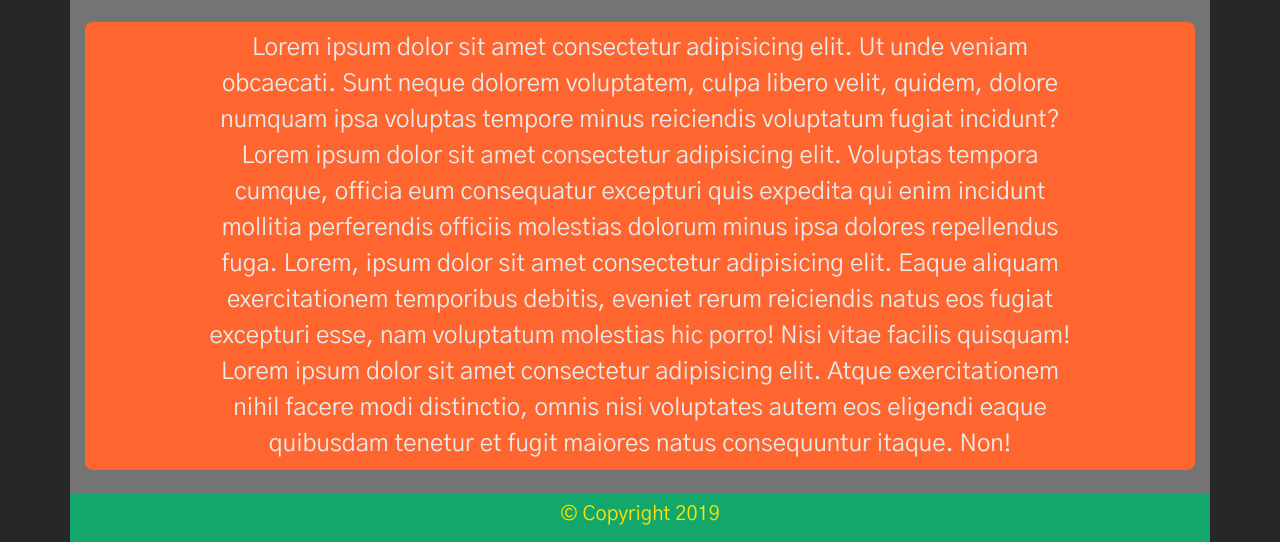
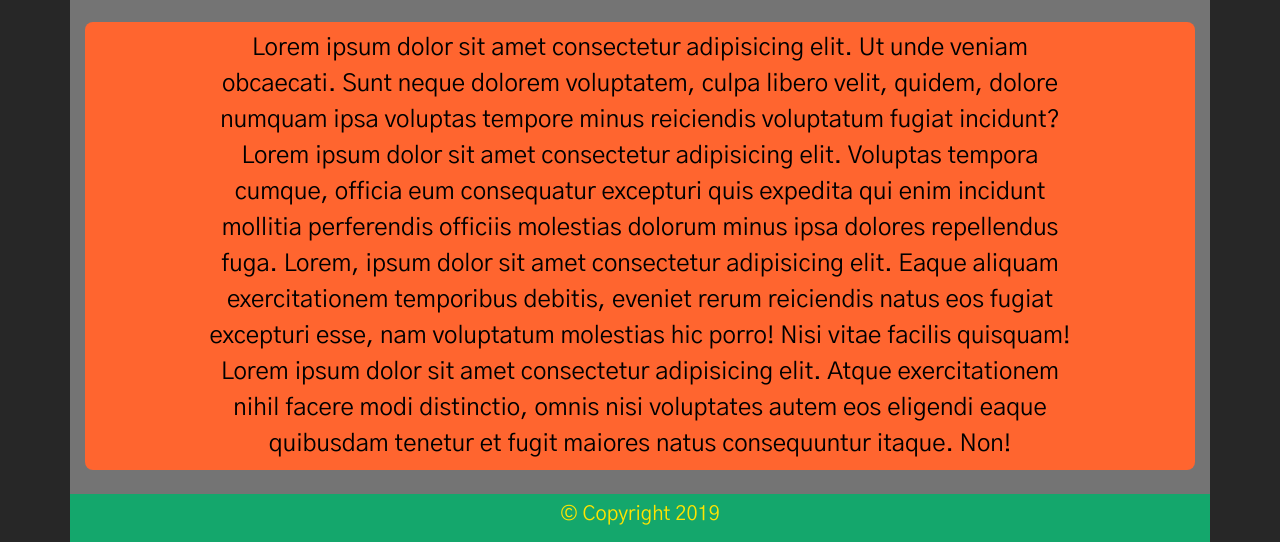
Before and after one commit to LouisRollins/UpdatedPortfolio, a plain HTML site: page index.html in a window 1280 px wide. Shown: the part 521-1063 px from the top of the page. Drawn offline with nearby package versions, Linux system fonts and the light colour scheme.

Commit message:
more color scheming fun

```diff
--- a/css/style.css
+++ b/css/style.css
@@ -19,7 +19,7 @@ img{
 }
 
 h2, p{
-    color: #EAEAEA;
+    color: black;
 }
 
 .portfolio-img{
```
